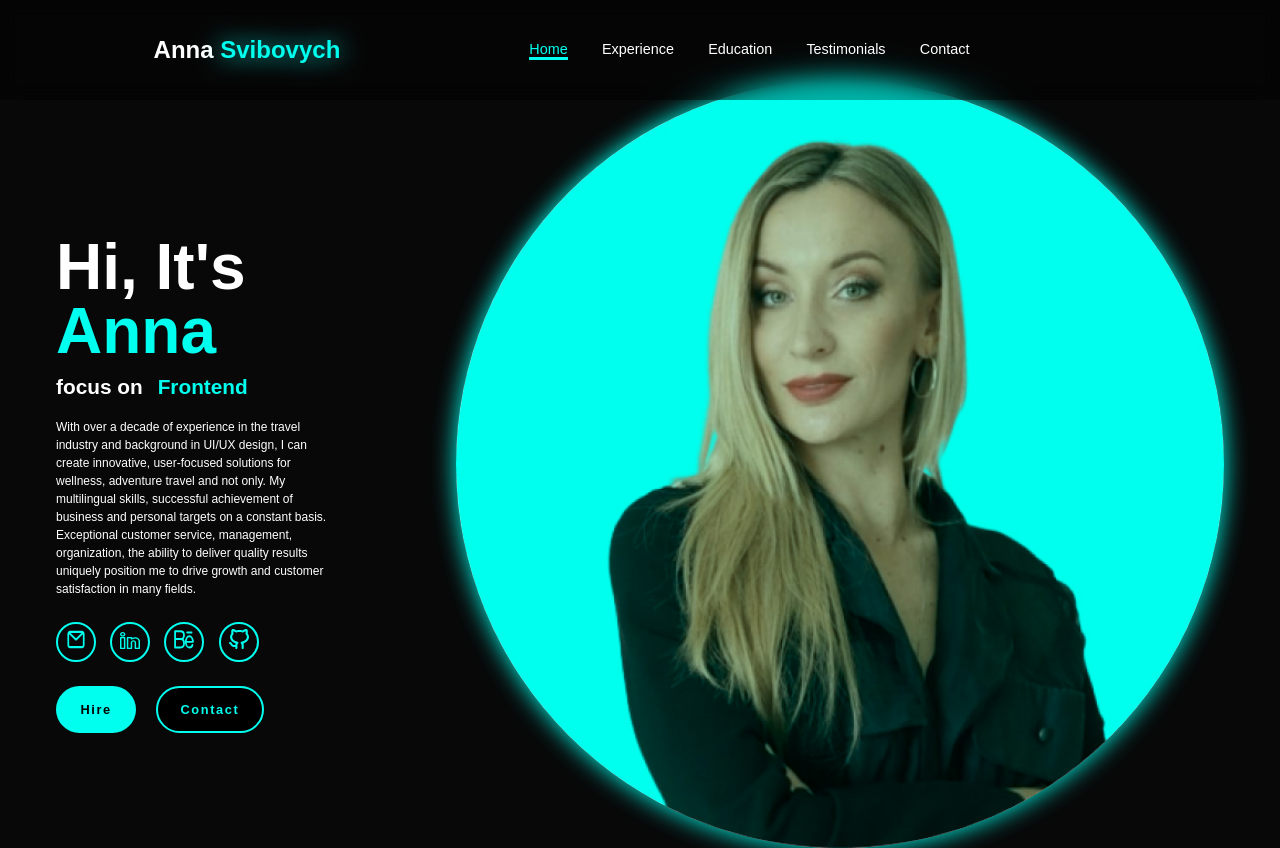
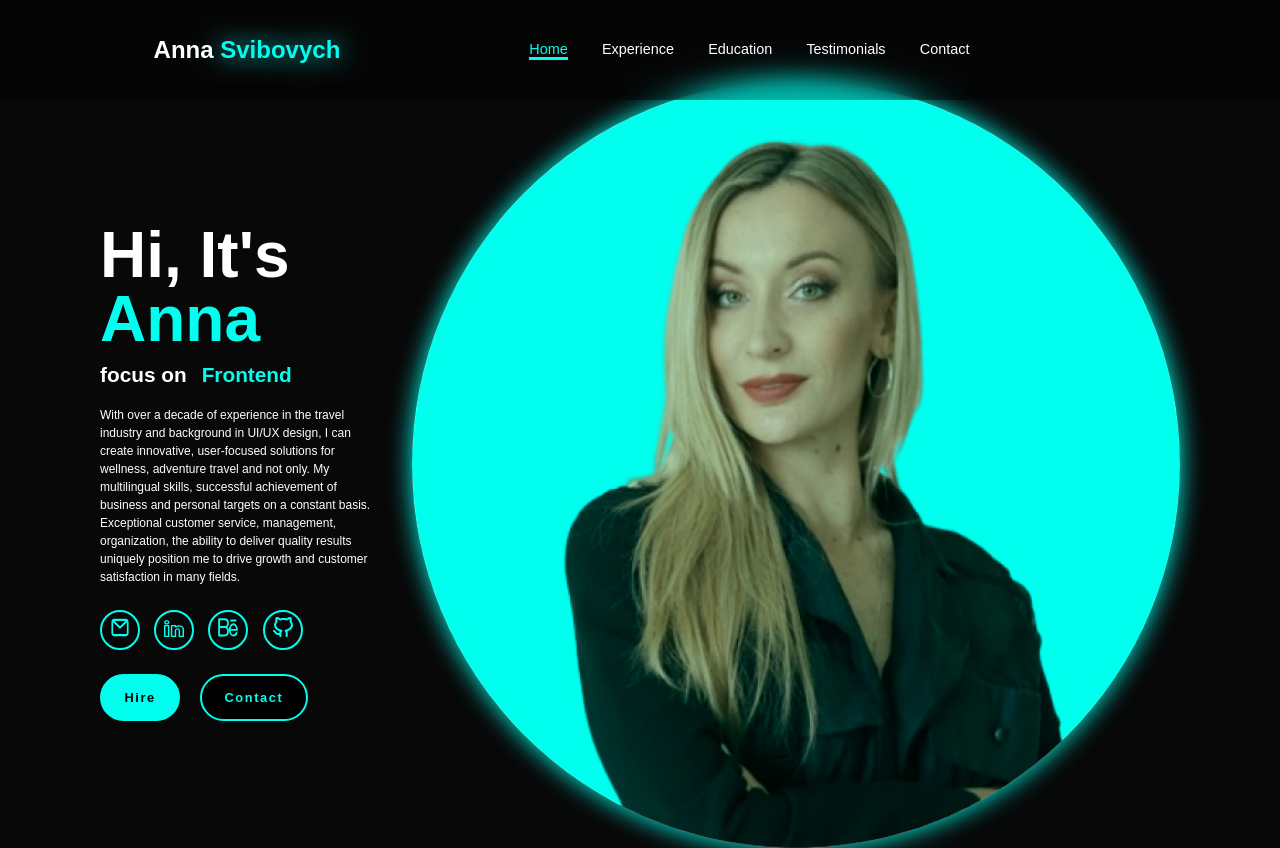
Before and after one commit to Anna-2024/Portfolio1, a website built with Vite: page index.html in a window 1280 px wide. Shown: the top 848 px of the page. Built offline with nearby package versions, Linux system fonts and the light colour scheme; files whose address does not match are found by name.

Commit message:
commit changes

```diff
--- a/style.css
+++ b/style.css
@@ -159,7 +159,7 @@ section{
     display: flex;
     align-items: center;
     justify-content: center;
-    gap: 15rem;
+    gap: 4rem;
 }
 .home-content{
     display: flex;
@@ -167,7 +167,7 @@ section{
     align-items: baseline;
     text-align: left;
     justify-content: center;
-    margin-top: 3rem;
+
 }
 span{
     color: var(--main-color);
```
